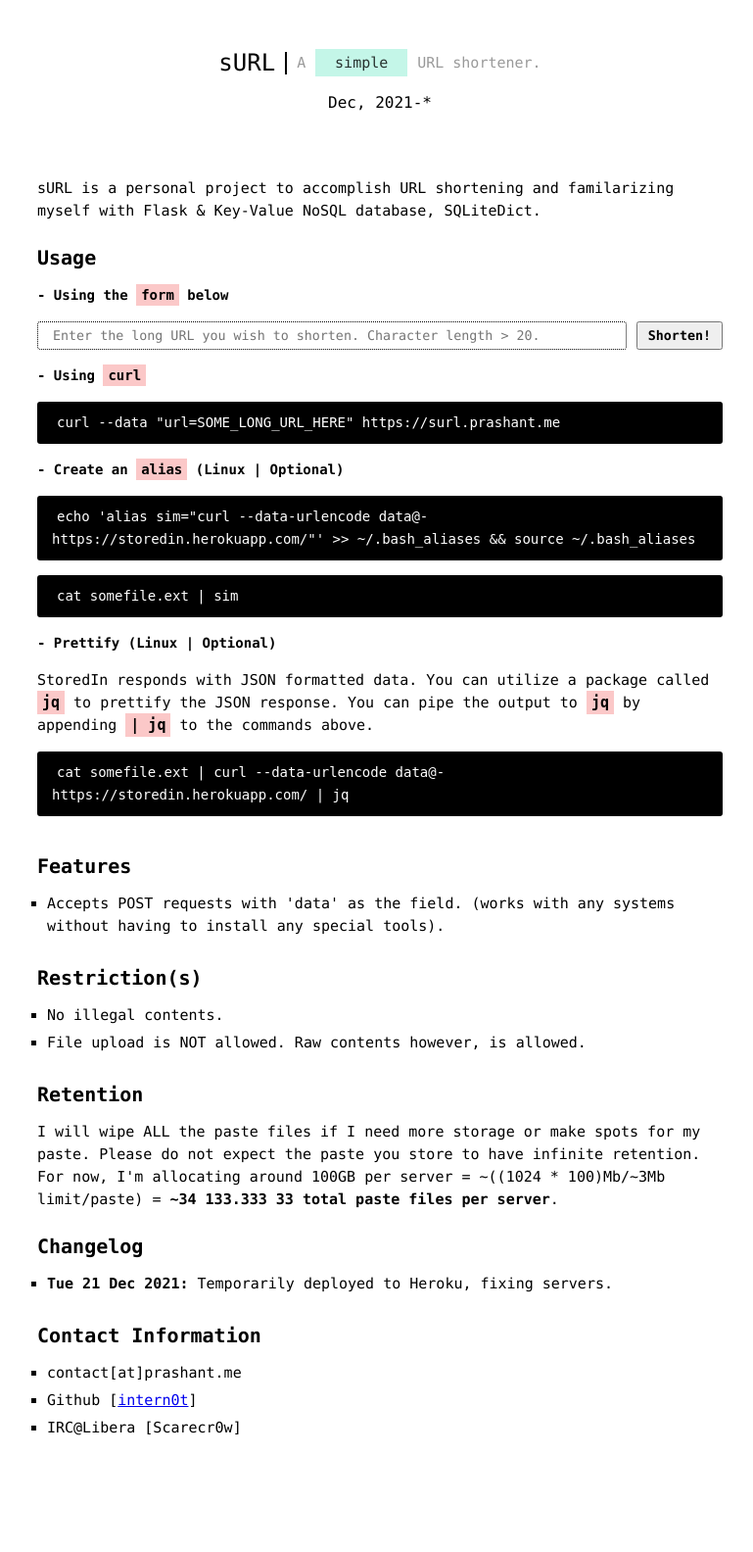
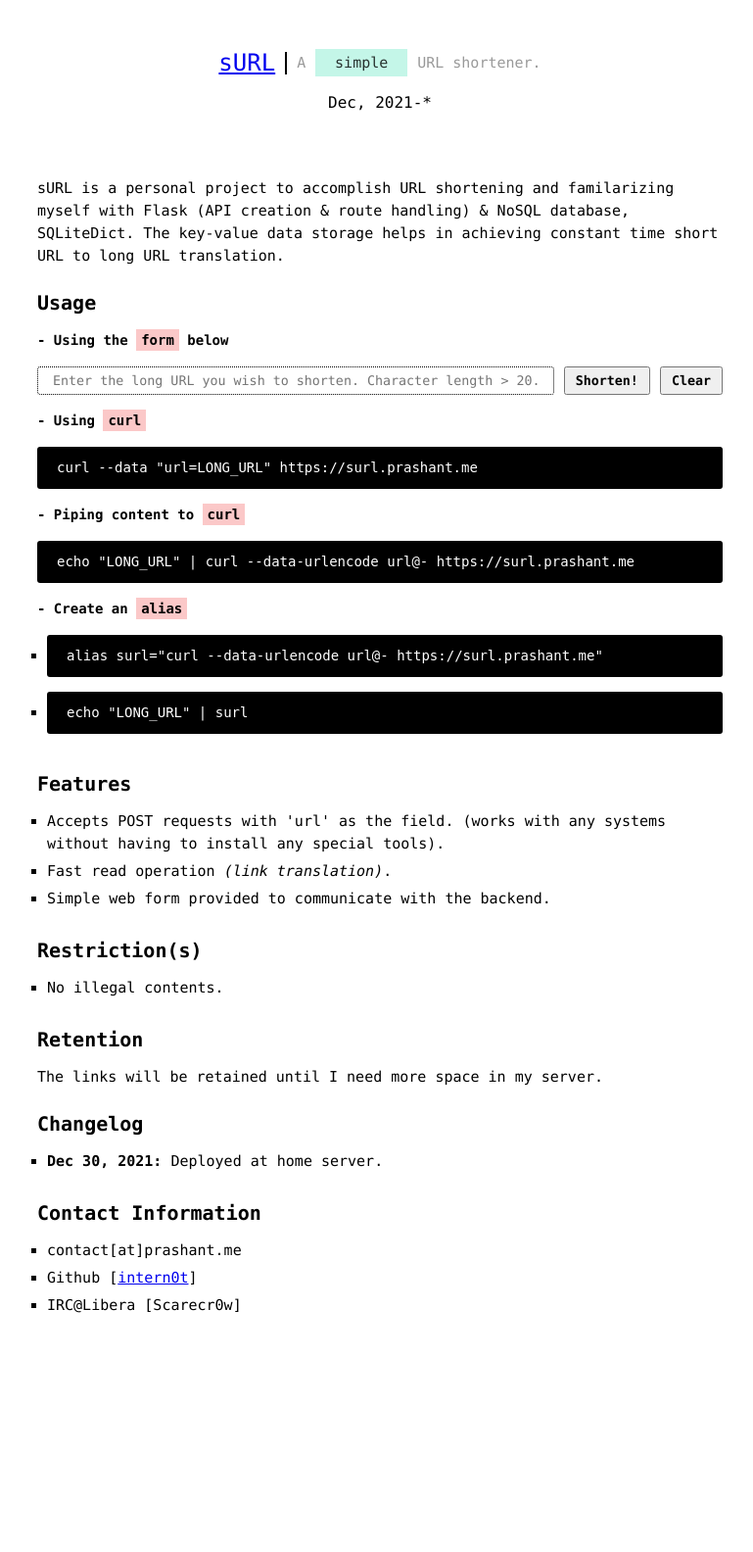
Before and after one commit to intern0t/soaring-urls, a Flask app: page / in a window 1280 px wide. Shown: the whole page at 98% size, without its empty margins (252-1021 px from the left). After the commit the page ends 1340 px from the top, so only its background shows below. Run offline with Flask 2, Linux system fonts and the light colour scheme.

Commit message:
Modifies template, adds web form functionalities.

```diff
--- a/config.py
+++ b/config.py
@@ -5,7 +5,7 @@ CONFIGS = {
     "ID_LENGTH": 5,
     'SITE_INFO': {
         'title': 'sURL | Soaring URLs | URL Shortener',
-        'description': 'sURL is a personal project to accomplish URL shortening and familarizing myself with Flask & Key-Value NoSQL database, SQLiteDict.',
+        'description': 'sURL is a personal project to accomplish URL shortening and familarizing myself with Flask (API creation & route handling) & NoSQL database, SQLiteDict. The key-value data storage helps in achieving constant time short URL to long URL translation.',
         'year': 'Dec, 2021'
     }
 }
--- a/main.py
+++ b/main.py
@@ -31,7 +31,7 @@ def index():
             else:
                 # URL exists, find & return the key.
                 id = generate_id(long_url)
-                return jsonify(error=True, message="URL exists.", id=id, url=long_url, shortened="%s/%s" % (CONFIGS['DOMAIN'], id))
+                return jsonify(error=False, message="URL exists.", id=id, url=long_url, shortened="%s/%s" % (CONFIGS['DOMAIN'], id))
         else:
             return jsonify(error=True, message="The url parameter must be provided, more than 20 characters long, and a valid URL.", url_length="Unknown" if long_url == None else len(long_url), valid_url=is_valid_url(long_url), url=long_url)
     else:
@@ -63,12 +63,6 @@ def generate_id(url):
     timestamp = md5(url)
     return timestamp[:CONFIGS['ID_LENGTH']]
 
-
-"""
-Check
-"""
-
-
 def url_exists(url) -> bool:
     url_id = generate_id(url)
     if url_id in database:
--- a/templates/index.html
+++ b/templates/index.html
@@ -5,7 +5,6 @@
         <meta http-equiv="X-UA-Compatible" content="IE=edge" />
         <meta name="viewport" content="width=device-width, initial-scale=1.0" />
         <title>{{ title }}</title>
-        <!-- <link rel="stylesheet" href="storedin.min.css" /> -->
         <style>
             :root {
                 --font: ui-monospace, Menlo, Monaco, 'Cascadia Mono',
@@ -152,19 +151,18 @@
                 border: 0.5px dotted #000000;
                 font-family: var(--font);
             }
-            body .main-container .description form div button[type="submit"] {
+            body .main-container .description form div button {
                 margin: 0 0 0 10px;
                 padding: 5px 10px;
-                font-family: var(--font);
+                font-family: calc(var(--font) - 2px);
                 font-weight: bold;
             }
-            /*# sourceMappingURL=storedin.min.css.map */
         </style>
     </head>
     <body onload="">
         <div class="main-container">
             <section class="main-header">
-                <div class="logo">sURL</div>
+                <div class="logo"><a href="https://github.com/intern0t/soaring-urls">sURL</a></div>
                 <div class="description">
                     A
                     <span class="typewrite-wrapper"
@@ -184,26 +182,25 @@
                 <h2>- Using the <code>form</code> below</h2>
                 <form id="surl_create_form">
                     <div>
-                        <input type="url" name="url" class="input_text" placeholder="Enter the long URL you wish to shorten. Character length > 20."/>
+                        <input type="url" name="url" class="input_text" placeholder="Enter the long URL you wish to shorten. Character length > 20." autofocus/>
                         <button type="submit">Shorten!</button>
+                        <button type="reset">Clear</button>
                     </div>
                 </form>
 
                 <h2>- Using <code>curl</code></h2>
-                <pre><code class="language-shell">curl --data "url=SOME_LONG_URL_HERE" {{ deploy_url }}</code></pre>
+                <pre><code class="language-shell">curl --data "url=LONG_URL" {{ deploy_url }}</code></pre>
 
-                <h2>- Create an <code>alias</code> (Linux | Optional)</h2>
-                <pre><code>echo 'alias sim="curl --data-urlencode data@- https://storedin.herokuapp.com/"' >> ~/.bash_aliases && source ~/.bash_aliases</code></pre>
-                <pre><code>cat somefile.ext | sim</code></pre>
+                <h2>- Piping content to <code>curl</code></h2>
+                <pre><code class="language-shell">echo "LONG_URL" | curl --data-urlencode url@- {{ deploy_url }}</code></pre>
 
-                <h2>- Prettify (Linux | Optional)</h2>
-                <p>
-                    StoredIn responds with JSON formatted data. You can utilize
-                    a package called <code>jq</code> to prettify the JSON
-                    response. You can pipe the output to <code>jq</code> by
-                    appending <code>| jq</code> to the commands above.
-                </p>
-                <pre><code>cat somefile.ext | curl --data-urlencode data@- https://storedin.herokuapp.com/ | jq</code></pre>
+                <h2>- Create an <code>alias</code></h2>
+                <ul>
+                    <li>
+                        <pre><code class="language-shell">alias surl="curl --data-urlencode url@- https://surl.prashant.me"</code></pre>
+                    </li>
+                    <li><pre><code class="language-shell">echo "LONG_URL" | surl</code></pre></li>
+                </ul>
             </section>
 
             <!-- FEATURES -->
@@ -211,10 +208,12 @@
                 <h1>Features</h1>
                 <ul>
                     <li>
-                        Accepts POST requests with 'data' as the field. (works
+                        Accepts POST requests with 'url' as the field. (works
                         with any systems without having to install any special
                         tools).
                     </li>
+                    <li>Fast read operation <i>(link translation)</i>.</li>
+                    <li>Simple web form provided to communicate with the backend.</li>
                 </ul>
             </section>
 
@@ -223,10 +222,6 @@
                 <h1>Restriction(s)</h1>
                 <ul>
                     <li>No illegal contents.</li>
-                    <li>
-                        File upload is NOT allowed. Raw contents however, is
-                        allowed.
-                    </li>
                 </ul>
             </section>
 
@@ -234,13 +229,7 @@
             <section class="description">
                 <h1>Retention</h1>
                 <p>
-                    I will wipe ALL the paste files if I need more storage or
-                    make spots for my paste. Please do not expect the paste you
-                    store to have infinite retention. For now, I'm allocating
-                    around 100GB per server = ~((1024 * 100)Mb/~3Mb limit/paste)
-                    =
-                    <strong>~34 133.333 33 total paste files per server</strong
-                    >.
+                    The links will be retained until I need more space in my server.
                 </p>
             </section>
 
@@ -249,7 +238,7 @@
                 <h1>Changelog</h1>
                 <ul>
                     <li>
-                        <strong>Tue 21 Dec 2021:</strong> Temporarily deployed to Heroku, fixing servers.
+                        <strong>Dec 30, 2021:</strong> Deployed at home server.
                     </li>
                 </ul>
             </section>
@@ -266,7 +255,8 @@
         </div>
 
         <script type="text/javascript">
-            var form = document.getElementById("surl_create_form");
+            const form = document.getElementById("surl_create_form");
+            const url_input = document.getElementsByClassName("input_text")[0];
 
             const createHandle = e => {
                 e.preventDefault();
@@ -285,7 +275,18 @@
                     var req = new XMLHttpRequest();
                     req.onreadystatechange = () => {
                         if(req.readyState == 4 && req.status == 200) {
-                            console.log(req.responseText);
+                            if(req.responseText) {
+                                const resp = JSON.parse(req.responseText);
+                                if(resp && resp.error != true && resp.shortened) {
+                                    // Add the shortened URL to the input.
+                                    url_input.value = resp.shortened;
+                                    console.log(resp);
+                                }else {
+                                    alert("Response yielded error.");
+                                }
+                            }else {
+                                alert("Response differed from what was expected.");
+                            }
                         }else{
                             console.log("Other than 200 status.");
                         }
@@ -294,12 +295,24 @@
                     req.open("POST", "/");
                     req.send(payload);
                 }else {
-                    alert("Short URL, why?!");
+                    alert("URL does not meet certain criterias. Must be a URL, length must be greater than or equal to 20 characters. Try again.");
                 }
                 return false;
             }
 
+            const inputClickHandle = e => {
+                // REF: https://developer.mozilla.org/en-US/docs/Web/API/HTMLInputElement/select
+                if(e.target && e.target.value) {
+                    // We have text, doesn't matter what kind of text. Focus & select for ease of copy.
+                    e.target.focus();
+                    e.target.select();
+                }else {
+                    return false;
+                }
+            };
+
             form.addEventListener('submit', createHandle);
+            url_input.addEventListener('click', inputClickHandle);
         </script>
     </body>
 </html>
```
